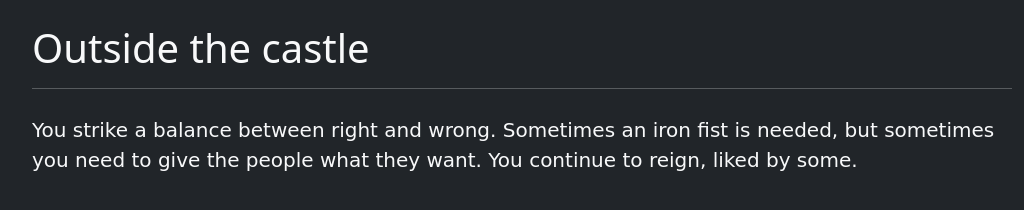
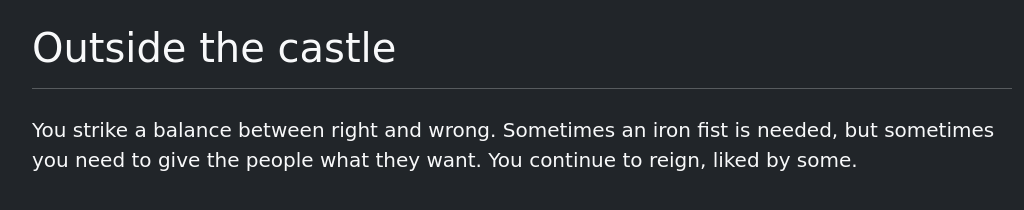
Before and after one commit to Grantikins/Interactive-Story, a plain HTML site: page end.html in a window 1280 px wide. Shown: the whole page, without its empty margins (118-1142 px from the left). Drawn offline with Linux system fonts and the light colour scheme; a web font is replaced by a local one.

Commit message:
Update end.html

```diff
--- a/end.html
+++ b/end.html
@@ -8,7 +8,7 @@
     </head>
     <body class="text-light bg-dark mt-4" onpageshow="writeCorrectParagraph()">
         <div class="sceneContainer">
-            <h1>Outside the castle</h1>
+            <h1 class="sceneTitle">Outside the castle</h1>
             <hr>
 
             <div class="sceneParagraph">
```
